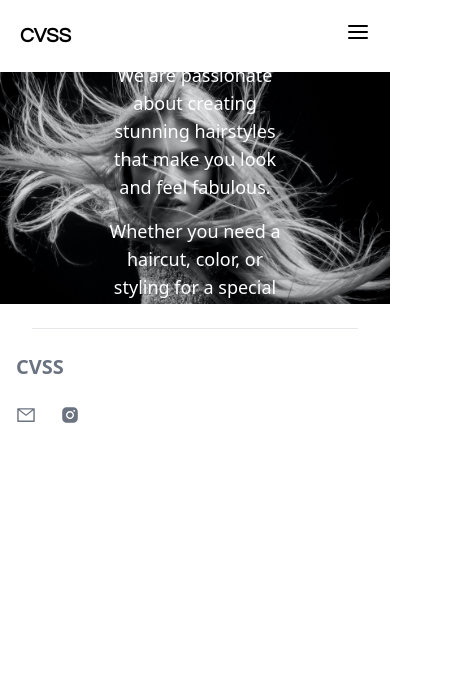
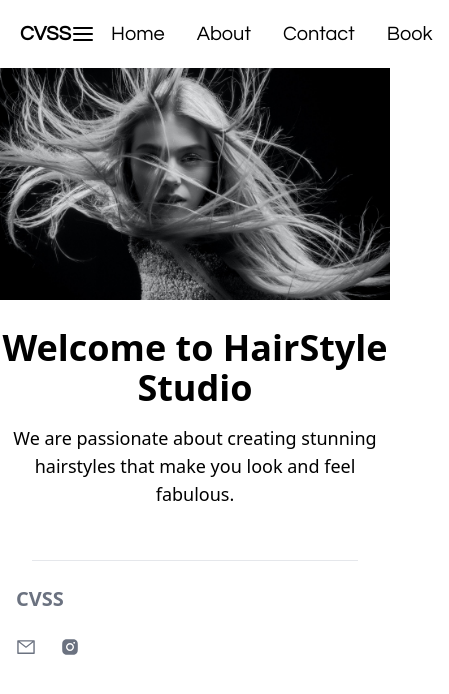
Before and after one commit to shawnbirring/cvss, a Next.js app: page / in a window 390 px wide. Shown: the top 694 px of the page, 449 px wide, since content can reach past the window. Built offline with nearby package versions, Linux system fonts and the light colour scheme.

Commit message:
+newSidebar +styling of home page

```diff
--- a/app/page.tsx
+++ b/app/page.tsx
@@ -1,16 +1,17 @@
 import Image from "next/image";
+import Sidebar from "@/components/Sidebar";
 
 export default function Home() {
   return (
-    <div className="relative">
+    <>
       <Image
         src={"/main.jpg"}
-        width={1920}
-        height={1080}
+        width={1000}
+        height={1000}
         alt="main"
         className="w-full"
       />
-      <div className="absolute top-1/3 left-1/2 transform -translate-x-1/2 -translate-y-1/2 text-white text-center">
+      <div className="text-center py-7">
         <h1 className="text-4xl md:text-5xl lg:text-6xl font-bold">
           Welcome to HairStyle Studio
         </h1>
@@ -18,11 +19,7 @@ export default function Home() {
           We are passionate about creating stunning hairstyles that make you
           look and feel fabulous.
         </p>
-        <p className="text-lg md:text-xl mt-4">
-          Whether you need a haircut, color, or styling for a special occasion,
-          our experienced stylists are here to bring out the best in you.
-        </p>
       </div>
-    </div>
+    </>
   );
 }
--- a/components/Navbar.tsx
+++ b/components/Navbar.tsx
@@ -4,6 +4,8 @@ import { FiMenu, FiX } from "react-icons/fi";
 import { Questrial } from "next/font/google";
 import Link from "next/link";
 import { INavLink } from "@/models/INavLink";
+import { motion } from "framer-motion";
+import Sidebar from "./Sidebar";
 
 const questrial = Questrial({ subsets: ["latin"], weight: "400" });
 
@@ -14,28 +16,41 @@ export default function Navbar({ navLinks }: { navLinks: INavLink[] }) {
     <nav
       className={`${questrial.className} text-xl flex justify-between items-center text-black p-5`}
     >
-      <span>
-        <strong>CVSS</strong>
-      </span>
+      <strong>CVSS</strong>
 
       <div className="md:hidden">
-        <button type="button" onClick={() => setIsOpen(!isOpen)}>
-          {isOpen ? <FiX size={24} /> : <FiMenu size={24} />}
-        </button>
+        {isOpen ? (
+          <FiX
+            className="text-2xl cursor-pointer"
+            onClick={() => setIsOpen(!isOpen)}
+          />
+        ) : (
+          <FiMenu
+            className="text-2xl cursor-pointer"
+            onClick={() => setIsOpen(!isOpen)}
+          />
+        )}
       </div>
 
-      <div className={`${isOpen ? "block" : "hidden"} md:flex`}>
+      {/* this is the nav links */}
+      <ul className="flex">
         {navLinks.map((link) => (
-          <Link
-            href={link.url}
+          <motion.li
             key={link.name}
-            className="p-2 mx-2 rounded hover:underline underline-offset-4"
-            onClick={() => setIsOpen(false)}
+            whileHover={{ scale: 1.1 }}
+            whileTap={{ scale: 0.95 }}
           >
-            {link.name}
-          </Link>
+            <Link
+              href={link.url}
+              className="p-2 mx-2 hover:underline underline-offset-4"
+            >
+              {link.name}
+            </Link>
+          </motion.li>
         ))}
-      </div>
+      </ul>
+
+      {isOpen && <Sidebar navLinks={navLinks} />}
     </nav>
   );
 }
--- /dev/null
+++ b/components/Sidebar.tsx
@@ -0,0 +1,25 @@
+import { INavLink } from "@/models/INavLink";
+import { motion } from "framer-motion";
+import Link from "next/link";
+
+export default function Sidebar({ navLinks }: { navLinks: INavLink[] }) {
+  return (
+    <aside className="fixed top-0 right-0 w-64 h-screen">
+      <div className="h-full px-3 py-4 overflow-y-auto bg-gray-50">
+        <ul className="space-y-2 font-medium">
+          {navLinks.map((link) => (
+            <motion.li
+              key={link.name}
+              whileHover={{ scale: 1.1 }}
+              whileTap={{ scale: 0.95 }}
+            >
+              <Link href={link.url} className="p-2 mx-2 rounded">
+                {link.name}
+              </Link>
+            </motion.li>
+          ))}
+        </ul>
+      </div>
+    </aside>
+  );
+}
```
